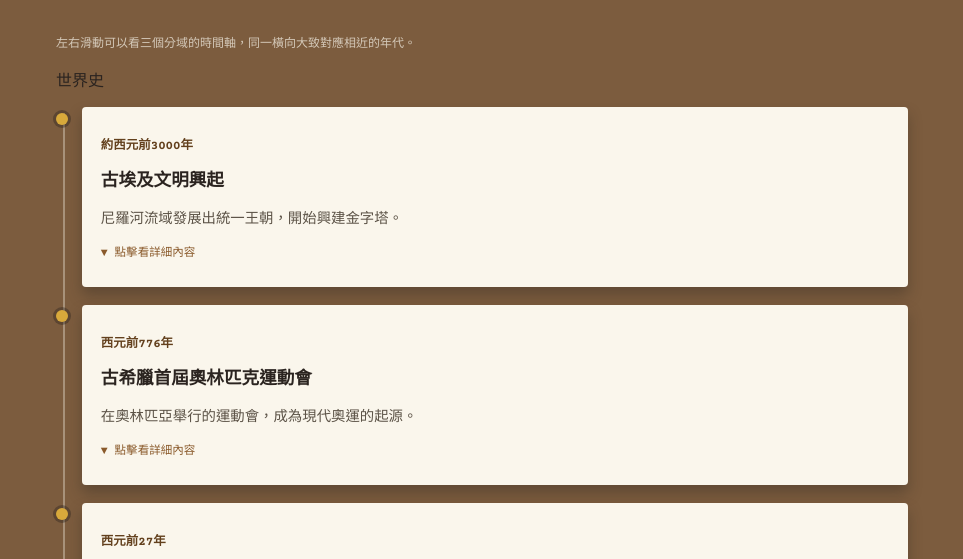
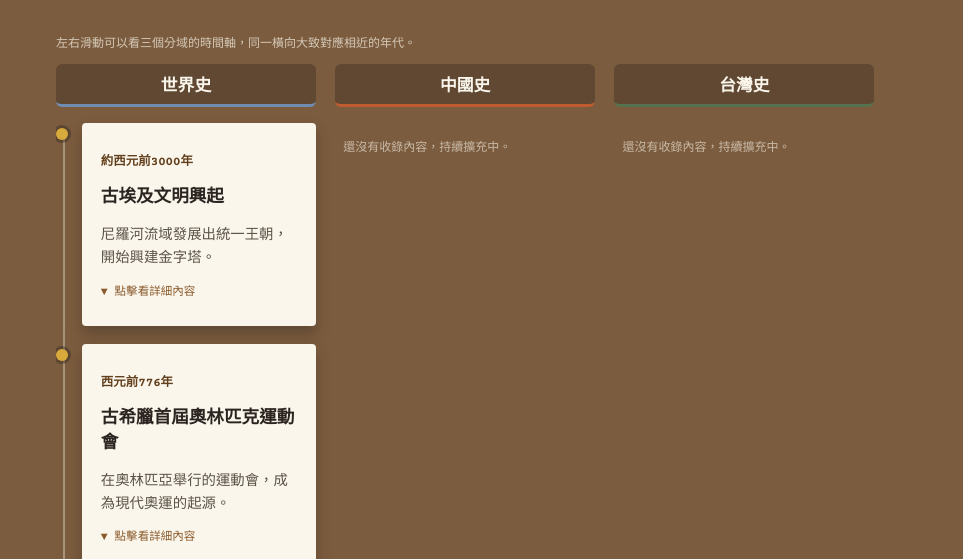
Before and after one commit to 310313/news-website, a plain HTML site: page public/history/index.html in a window 1280 px wide. Shown: the part 235-794 px from the top of the page, without its empty margins (158-1121 px from the left). Drawn offline with nearby package versions, Linux system fonts and the light colour scheme.

Commit message:
Update style.css

```diff
--- a/public/history/style.css
+++ b/public/history/style.css
@@ -126,6 +126,46 @@ cursor: pointer;
 background: var(--accent);
 border-color: var(--accent);
 color: #fff;
+}
+
+/* ---- 時間軸：三欄並排 ---- */
+.timeline-columns {
+display: flex;
+gap: 1.2rem;
+overflow-x: auto;
+padding-bottom: 0.6rem;
+-webkit-overflow-scrolling: touch;
+}
+
+.timeline-column {
+flex: 0 0 260px;
+min-width: 260px;
+}
+
+.timeline-column-title {
+font-family: var(--font-display);
+font-weight: 900;
+font-size: 1.05rem;
+color: var(--paper);
+background: rgba(43,36,32,0.35);
+border-radius: 6px;
+padding: 0.5rem 0.8rem;
+margin: 0 0 1rem;
+text-align: center;
+position: sticky;
+top: 0;
+}
+
+.timeline-column-title.branch-world { border-bottom: 3px solid #6f8db3; }
+.timeline-column-title.branch-china { border-bottom: 3px solid #bf5b2e; }
+.timeline-column-title.branch-taiwan { border-bottom: 3px solid #57724f; }
+
+.timeline-column-empty {
+font-family: var(--font-mono);
+font-size: 0.75rem;
+color: rgba(250,246,236,0.6);
+padding: 1rem 0.5rem;
+line-height: 1.7;
 }
 
 /* ---- 時間軸 ---- */
```
